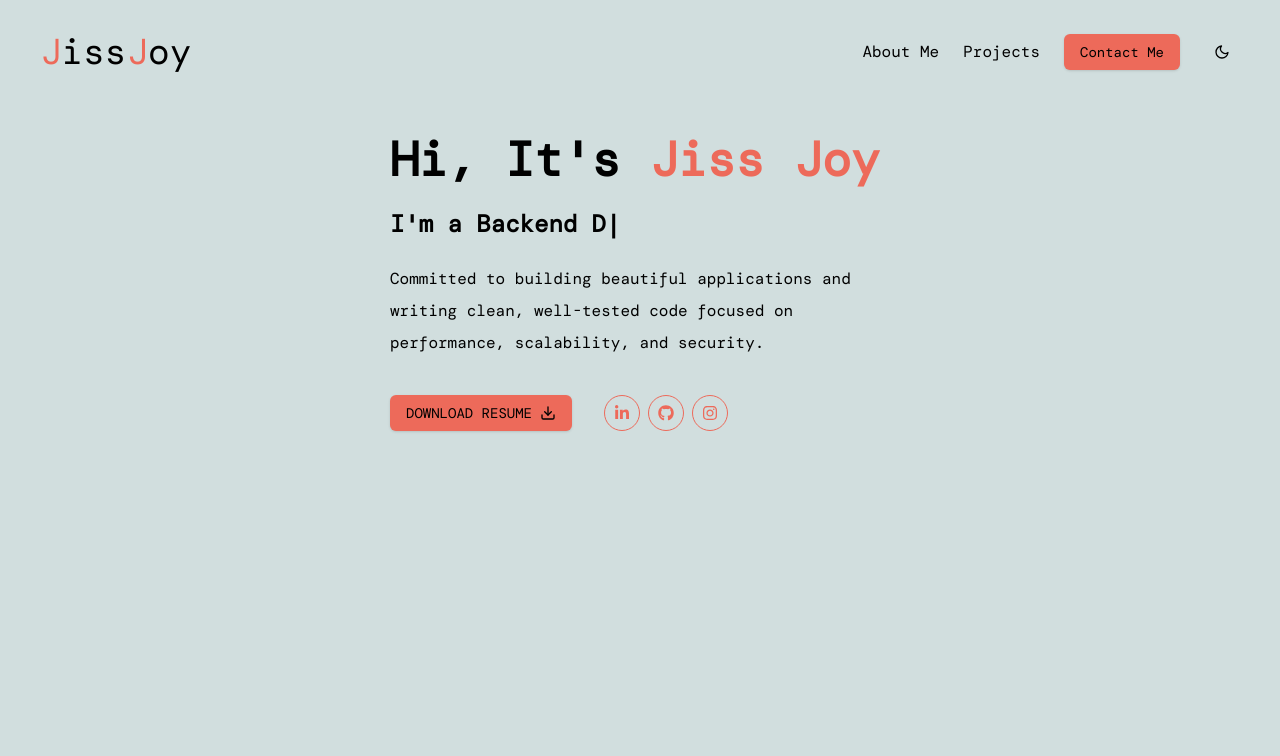
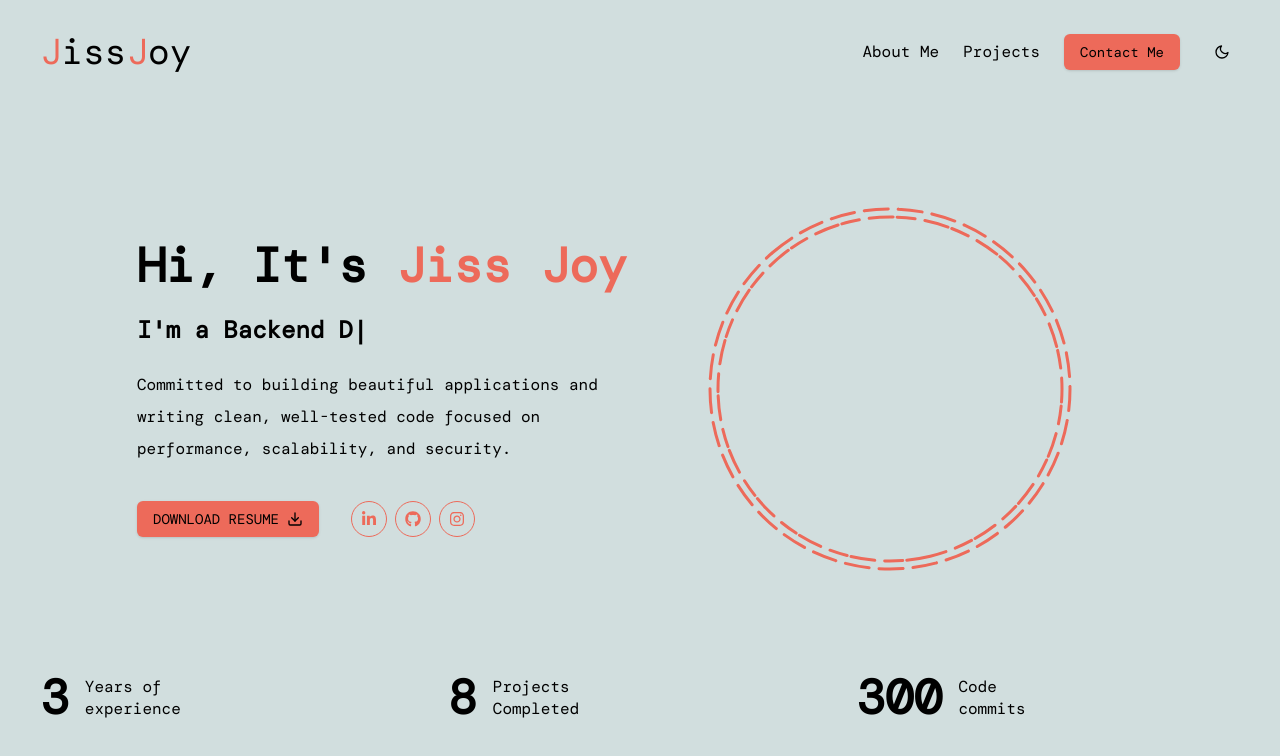
Before and after one commit to jiss-joy/portfolio, a Next.js app: page / in a window 1280 px wide. Shown: the top 756 px of the page. Built offline with nearby package versions, Linux system fonts and the light colour scheme.

Commit message:
add stats

```diff
--- a/src/app/page.tsx
+++ b/src/app/page.tsx
@@ -5,19 +5,20 @@
 // import Stats from "@/components/stats";
 import SNSButtons from "@/components/sns-buttons";
 import { Button } from "@/components/ui/button";
-import Link from "next/link";
 import { FiDownload } from "react-icons/fi";
 
 import RolesTypingText from "@/components/roles-typing-text";
+import Photo from "@/components/photo";
+import Stats from "@/components/stats";
 
 export default function Home() {
   return (
     <section className="h-full">
       <div className="container mx-auto h-full">
-        <div className="flex flex-col lg:flex-row items-center justify-center lg:pb-24 lg:pt-8">
-          {/* <div className="lg:hidden">
+        <div className="flex flex-col lg:flex-row items-center justify-center lg:pb-8 lg:pt-8">
+          <div className="lg:hidden">
             <Photo />
-          </div> */}
+          </div>
           <div className="text-center lg:text-left">
             <h2 className="h2 mb-6">
               Hi, It&apos;s <span className="text-primary">Jiss Joy</span>
@@ -39,11 +40,11 @@ export default function Home() {
               </div>
             </div>
           </div>
-          {/* <div className="hidden lg:flex">
+          <div className="hidden lg:flex">
             <Photo />
-          </div> */}
+          </div>
         </div>
-        {/* <Stats /> */}
+        <Stats />
         {/* <div className="w-full bg-white/10 h-[1px] rounded-full mx-4 my-4 xl:my-12" /> */}
         {/* About */}
         {/* <div id="about" className="space-y-8"> */}
--- a/src/components/photo.tsx
+++ b/src/components/photo.tsx
@@ -17,47 +17,44 @@ const Photo = () => {
             cx="253"
             cy="253"
             r="180"
-            stroke="#00ff99"
+            stroke="#ED6A5A"
             strokeWidth="3"
             strokeLinecap="round"
             strokeLinejoin="round"
             initial={{ strokeDasharray: "24 10 0 0" }}
             animate={{
-              rotate: [180, 90],
-              skewX: ["20deg"],
+              rotate: [180, 360],
             }}
             transition={{
               duration: 20,
               repeat: Infinity,
               velocity: 40,
               repeatDelay: 0,
-              repeatType: "reverse",
+              repeatType: "loop",
               ease: "linear",
             }}
           />
           <motion.circle
             cx="253"
             cy="253"
-            r="170"
-            stroke="#00ff99"
+            r="172"
+            stroke="#ED6A5A"
             strokeWidth="3"
             strokeLinecap="round"
             strokeLinejoin="round"
-            initial={{ strokeDasharray: "24 18 0 0" }}
+            initial={{ strokeDasharray: "24 4 18 10" }}
             animate={{
-              rotate: [180, 60],
-              skewX: ["25deg"],
+              rotate: [60, 120],
             }}
             transition={{
               duration: 20,
               repeat: Infinity,
-              velocity: 0.5,
+              velocity: 80,
               repeatDelay: 0,
-              repeatType: "reverse",
+              repeatType: "loop",
               ease: "linear",
             }}
           />
-
           <div>Photo</div>
         </motion.svg>
       </motion.div>
--- a/src/components/stats.tsx
+++ b/src/components/stats.tsx
@@ -5,7 +5,7 @@ import CountUp from "react-countup";
 
 const stats = [
   {
-    label: "Experience",
+    label: "Years of experience",
     value: 3,
   },
   {
@@ -31,14 +31,15 @@ const Stats = () => {
               >
                 <CountUp
                   end={item.value}
-                  duration={5}
-                  delay={2}
-                  className="text-4xl xl:text-6xl font-semibold"
+                  duration={6}
+                  enableScrollSpy
+                  scrollSpyOnce
+                  className="text-5xl font-semibold"
                 />
                 <p
                   className={`${
                     item.label.length < 15 ? "max-w-[100px]" : "max-w-[150px]"
-                  } leading-snug text-white/80`}
+                  } leading-snug`}
                 >
                   {item.label}
                 </p>
```
